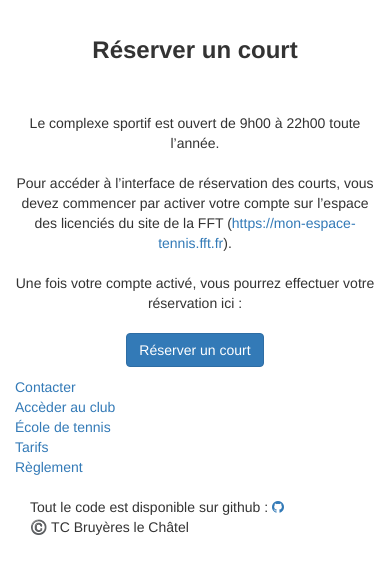
After one commit to Simclem/SIEfreiSimonAllermoz, a PHP site: page /SIEfrei/reserverUnCourt.php in a window 390 px wide; the page is wider, and only the part inside the window is pictured. The commit adds this page. Shown: the part 821-1395 px from the top of that part. Run offline with PHP 8.4, Linux system fonts and the light colour scheme; some libraries are stand-ins or nearby versions.

Commit message:
ajout de reserver un court.php

```diff
--- a/FrontEnd/Views/Components/header.php
+++ b/FrontEnd/Views/Components/header.php
@@ -65,7 +65,7 @@
             <ul class="nav navbar-nav">
                 <li><a href="./Evenements.php">Evènements</a></li>
               <li><a href="#">Albums Photos</a></li>
-              <li><a href="#">Réserver un court</a></li>
+              <li><a href="./reserverUnCourt.php">Réserver un court</a></li>
               <li><a href="#">Compétition</a></li>
             </ul>
 
--- /dev/null
+++ b/FrontEnd/Views/reserverUnCourt.php
@@ -0,0 +1,28 @@
+<?php
+    include ("./Components/header.php");
+?>
+
+<div class="row">
+    <div class="container-fluid">
+        <div class="col-md-12">
+            <h3 style="text-align: center"><b> Réserver un court </b></h3>
+            </br></br>
+        </div>
+    </div>
+</div>
+<div class="row">
+    <div class="container-fluid">
+        <div class="col-md-offset-3 col-md-6">
+            <p style="text-align: center">
+                Le complexe sportif est ouvert de 9h00 à 22h00 toute l’année.</br></br>
+                Pour accéder à l’interface de réservation des courts, vous devez commencer par activer votre compte sur l’espace des licenciés du site de la FFT (<a href="https://mon-espace-tennis.fft.fr">https://mon-espace-tennis.fft.fr</a>).</br></br>
+                Une fois votre compte activé, vous pourrez effectuer votre réservation ici : </br></br>
+                <a class="btnReserverUnCourt" href="https://adoc.app.fft.fr/adoc/" target="_blank"><button  type="button" class="btn btn-primary"> Réserver un court </button></a>
+            </p>
+        </div>
+    </div>
+</div>
+
+<?php
+    include ("./Components/footer.php");
+?>
```
Also changed, not shown: FrontEnd/Views/Evenements.php (+10 -4 lines).
